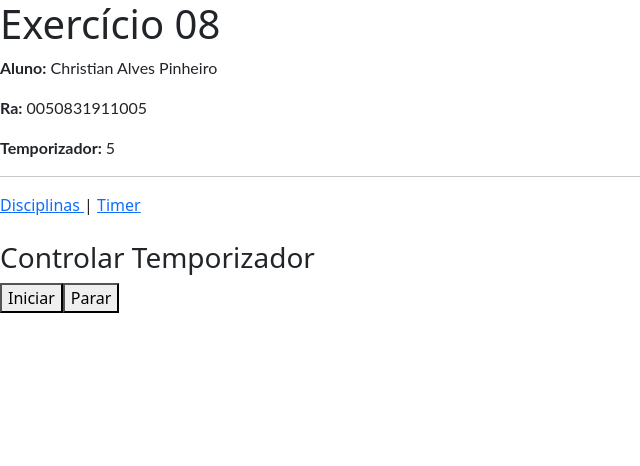
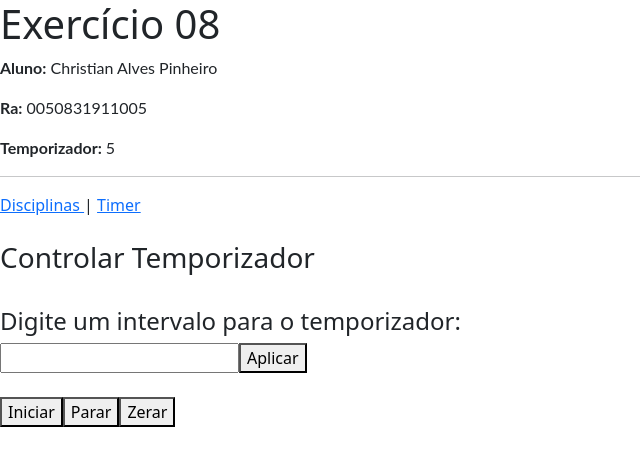
Before and after one commit to christianpinheiro/Exercicio-8, an Angular app: page /timer in a window 1280 px wide. Shown: the top 466 px of the page, without its empty margins (0-640 px from the left). Built offline with nearby package versions, Linux system fonts and the light colour scheme.

Commit message:
3 files modified

```diff
--- a/src/app/timer.service.ts
+++ b/src/app/timer.service.ts
@@ -5,7 +5,7 @@ export class TimerService {
   private timer: any;
   private counter = 0;
 
-  constructor() { }
+  constructor() {}
 
   start(ms: number) {
     if (!this.timer) {
@@ -14,14 +14,19 @@ export class TimerService {
       }, ms);
     }
   }
+
   stop() {
     if (this.timer) {
       clearInterval(this.timer);
       this.timer = null;
     }
   }
+
+  reset() {
+    if (this.timer != 0) this.counter = 0;
+  }
+
   getCount() {
     return this.counter;
   }
-
 }
--- a/src/app/timer/timer.component.html
+++ b/src/app/timer/timer.component.html
@@ -1,5 +1,13 @@
 <br><br>
 
 <h3>Controlar Temporizador</h3>
+<br>
+
+<h4>Digite um intervalo para o temporizador:</h4>
+ <input type = "number" step = "1" min = "0" [(ngModel)]="intervalo"/>
+ <button (click)="counter=intervalo">Aplicar</button>
+
+<br><br>
 <button (click)="timer.start(1000)">Iniciar</button>
 <button (click)="timer.stop()">Parar</button>
+<button (click)="timer.reset()">Zerar</button>
```
Also changed, not shown: src/app/timer/timer.component.ts (+8 -1 lines).
